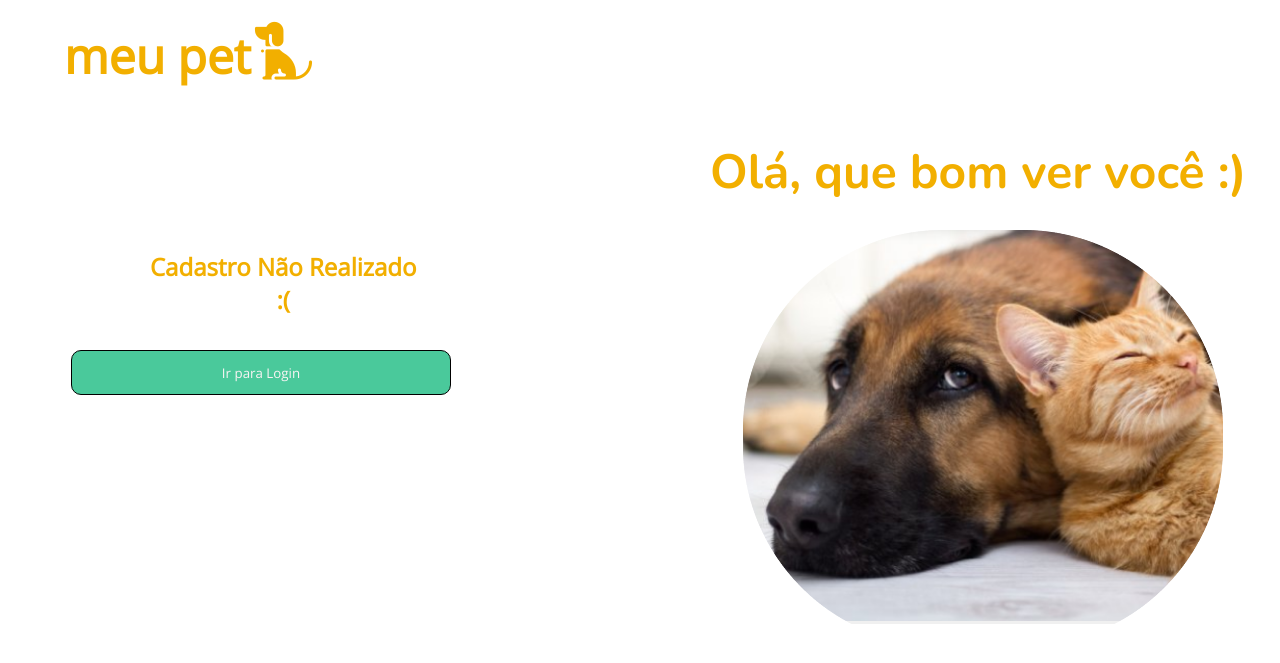
After one commit to denermelo2/engsoftware, a PHP site: page /Projeto_Lab_Eng/cadastro_naorealizado.html in a window 1280 px wide. The commit adds this page. Shown: the top 663 px of the page. Run offline with PHP 8.4, Linux system fonts and the light colour scheme.

Commit message:
'redirecionamentoPaginasLogin'

```diff
--- /dev/null
+++ b/cadastro_naorealizado.html
@@ -0,0 +1,56 @@
+<!DOCTYPE html>
+<html>
+<!-- verificar para autenticar e validar as permissoes o link https://youtu.be/GAGRrVVD3js?t=1245-->
+<head>
+    <meta charset="utf-8">
+    <meta name="viewport" content="width=device-width,user-scalable=0" /> <!-- Deixa o site responsivo-->
+    <link rel="stylesheet" type="text/css" href="style.css" />
+    <link href="https://fonts.googleapis.com/css2?family=Nunito:wght@700&family=Open+Sans&display=swap"
+        rel="stylesheet">
+
+    <title>Cadastro Falhou!</title>
+
+</head>
+
+<body>
+
+    <div class="fraseinicial">
+        Olá, que bom ver você :)
+    </div>
+
+    <div class="imagemcatdog">
+        <a href=""><img src="images/dog_cat .png"></a>
+    </div>
+    <div class="container">
+        <div class="logo">
+            meu pet
+
+
+            <a href=""><img src="images/logo.png"></a>
+        </div>
+    </div>
+            <div class="frase_cadastro falha">
+                  Cadastro Não Realizado <br>
+                         :(
+            </div>
+
+            <div>
+                <a href="index.html"><button style="height: 40px;
+                    position: absolute;
+                    width: 380px;
+                    height: 45px;
+                    left: calc(50% - 380px/2 - 379px);
+                    top: 350px;
+                    background: #4AC99B;
+                    border: 1px solid #000000;
+                    box-sizing: border-box;
+                    border-radius: 10px;
+                    color: #F9F4F4;"
+                    >Ir para Login</button></a>
+    </div>
+
+
+
+</body>
+
+</html>
--- a/style.css
+++ b/style.css
@@ -26,7 +26,7 @@ position: absolute;
 width: 570px;
 height: 65px;
 left: 710px;
-top: 215px;
+top: 140px;
 font-family: 'Nunito', sans-serif;
 font-style: normal;
 font-weight: bold;
@@ -38,12 +38,39 @@ text-align: center;
 color: #F2AF00;
 }
 
+.frase_cadastro{
+position: absolute;
+width: 570px;
+height: 66px;
+left: 100px;
+top: 250px;
+font-family: Open Sans;
+font-style: normal;
+font-weight: bold;
+font-size: 24px;
+line-height: 33px;
+display: flex;
+align-items: center;
+text-align: center;
+color: #F2AF00;
+}
+
+.falha{
+
+
+
+    left: 150px;
+
+    }
+
+
+
 .imagemcatdog{
 position: absolute;
 width: 480px;
 height: 416px;
 left: 743px;
-top: 299px;
+top: 230px;
 background: url(/images/dog_cat\ .png);
 border-radius: 200px;
 }
```
Also changed, not shown: cadastro.php (+11 -2 lines), cadastro_sucesso.html (added, +56 -0 lines).
